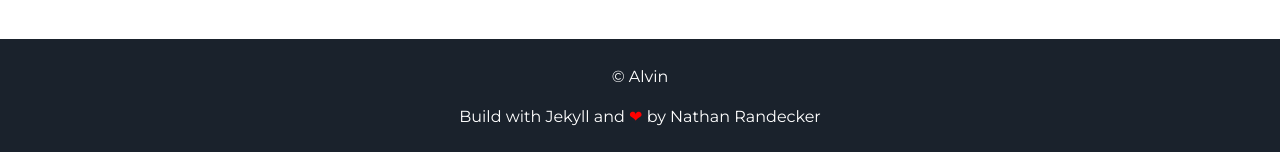
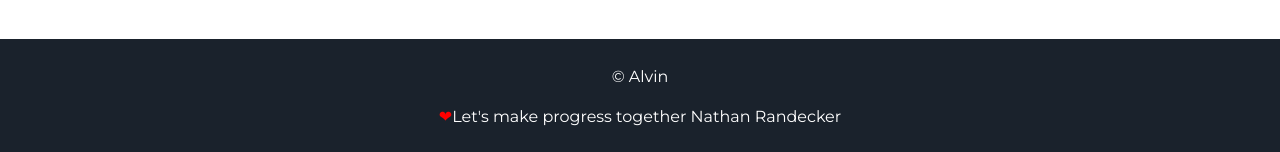
Before and after one commit to Alvin706/Alvin706.github.io, a Jekyll site: the page built from index.html, in a window 1280 px wide and 900 px high, scrolled down 1723 px. Shown: the part 745-897 px from the top of the window. Built offline with Jekyll 4.4.1, drawn with Linux system fonts in a browser that asks for light colours.

Commit message:
Update footer.html

```diff
--- a/_includes/footer.html
+++ b/_includes/footer.html
@@ -1,6 +1,6 @@
 <footer class="footer">
     <p>&copy; {{site.username}}</p>
-    <p>Build with Jekyll and <span class="love">❤</span> by <a href="https://github.com/Alvin706">Nathan Randecker</a></p>
+    <p><span class="love">❤</span>Let's make progress together <a href="https://github.com/Alvin706">Nathan Randecker</a></p>
 </footer>
 <script src="//cdn.jsdelivr.net/particles.js/2.0.0/particles.min.js"></script>
 <script src="{{ "/assets/js/sweet-scroll.min.js" | prepend: site.baseurl }}"></script>
```
